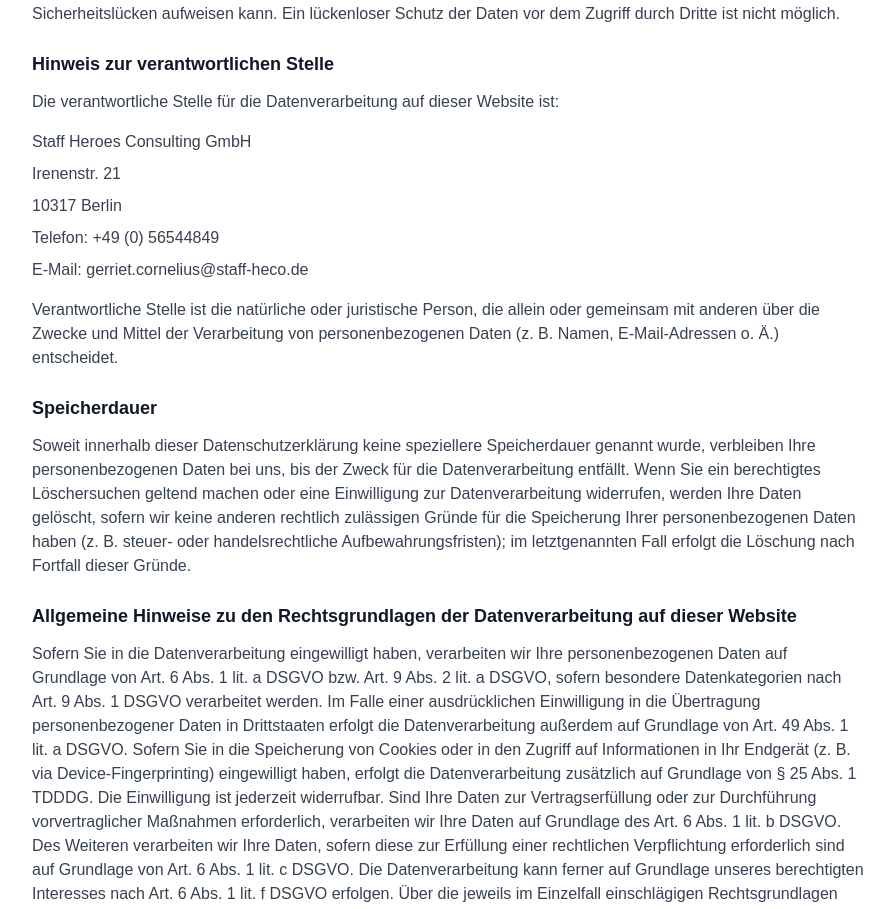
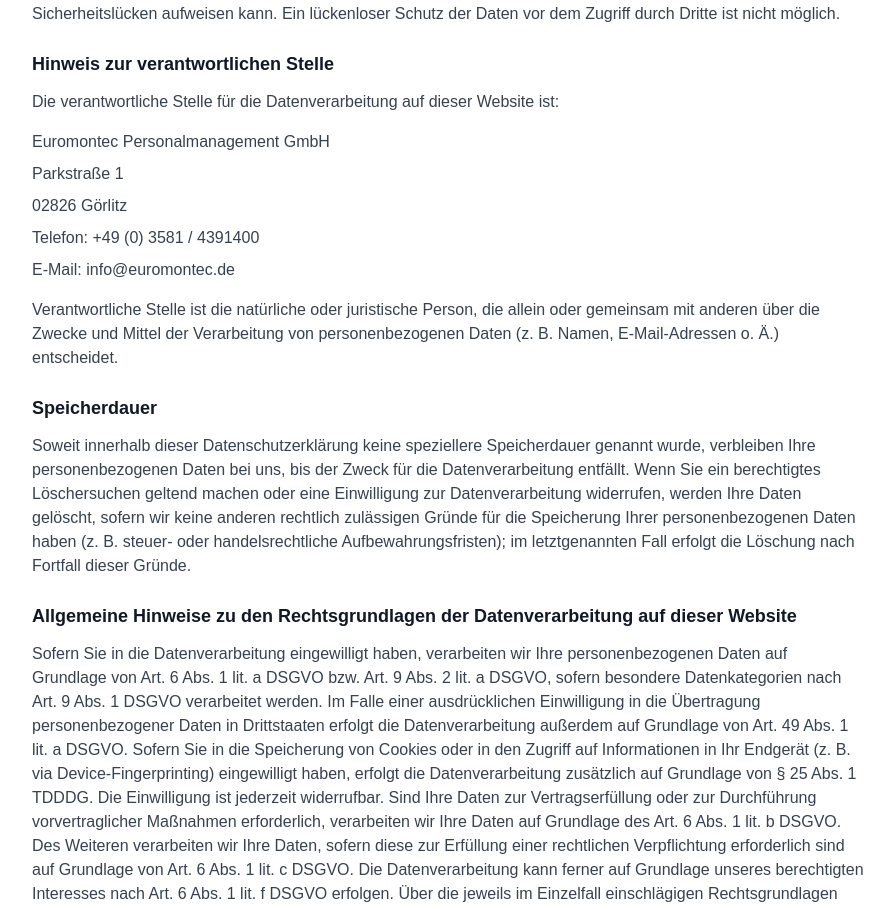
Before and after one commit to Stantheman227/euromontec_website, a React (Vite) app: page /datenschutz in a window 1280 px wide. Shown: the part 2142-3051 px from the top of the page, without its empty margins (192-1086 px from the left). Built offline with nearby package versions, Linux system fonts and the light colour scheme; a web font is replaced by a local one.

Commit message:
Update contact information in Datenschutz component to reflect new company details and address.

```diff
--- a/src/pages/Datenschutz.jsx
+++ b/src/pages/Datenschutz.jsx
@@ -144,11 +144,11 @@
             <p className="mb-4">
               Die verantwortliche Stelle für die Datenverarbeitung auf dieser Website ist:
             </p>
-            <p className="mb-2">Staff Heroes Consulting GmbH</p>
-            <p className="mb-2">Irenenstr. 21</p>
-            <p className="mb-2">10317 Berlin</p>
-            <p className="mb-2">Telefon: +49 (0) 56544849</p>
-            <p className="mb-4">E-Mail: gerriet.cornelius@staff-heco.de</p>
+            <p className="mb-2">Euromontec Personalmanagement GmbH</p>
+            <p className="mb-2">Parkstraße 1</p>
+            <p className="mb-2">02826 Görlitz</p>
+            <p className="mb-2">Telefon: +49 (0) 3581 / 4391400</p>
+            <p className="mb-4">E-Mail: info@euromontec.de</p>
             <p className="mb-4">
               Verantwortliche Stelle ist die natürliche oder juristische Person, die allein oder gemeinsam mit anderen über
               die Zwecke und Mittel der Verarbeitung von personenbezogenen Daten (z. B. Namen, E-Mail-Adressen o. Ä.)
```
